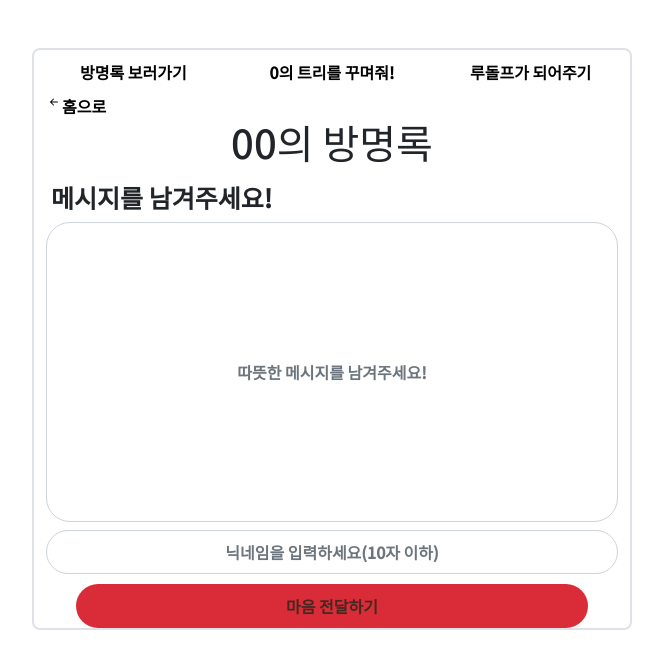
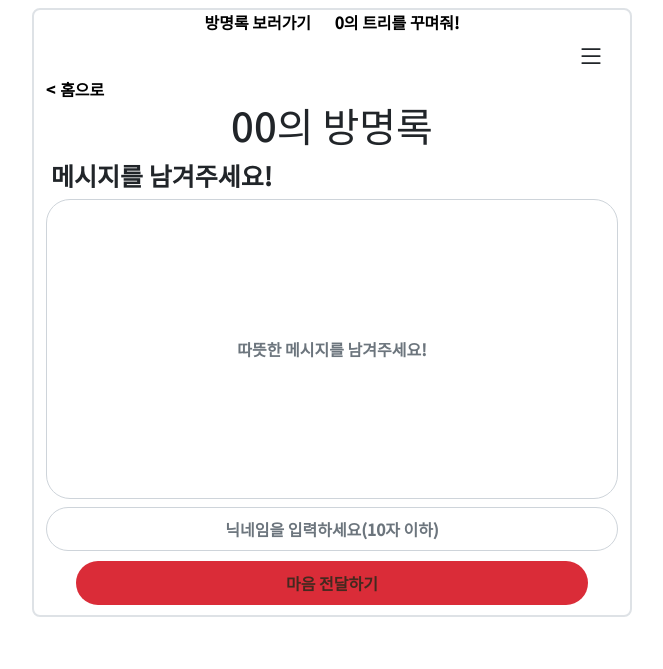
Before and after one commit to Emhaki/Django-project, a Django app: page /posts/create/ in a window 1280 px wide. Shown: the top 669 px of the page, without its empty margins (308-971 px from the left). Run offline with Django 3.2, Linux system fonts and the light colour scheme.

Commit message:
offcanvas 추가

```diff
--- a/first__app/models.py
+++ b/first__app/models.py
@@ -1,4 +1,6 @@
 from django.db import models
+from django.core.validators import MaxLengthValidator, MinLengthValidator
+from django.core.validators import MaxValueValidator, MinValueValidator
 
 # Create your models here.
 
--- a/first__app/static/css/style.css
+++ b/first__app/static/css/style.css
@@ -80,7 +80,7 @@ input:focus {
   border: 5px;
   border-radius: 24px;
   font-weight: bolder;
-  margin-top: 10px;
+  margin: 10px 0px 10px 0px;
   padding: 10px;
   background-color: #da2c38;
   color: #43291f;
@@ -159,7 +159,7 @@ input:focus {
 .line {
   display: flex;
   justify-content: space-evenly;
-  margin-top: 10px;
+  margin: 10px 0px 10px 0px;
 }
 .product {
   border: 2px solid black;
@@ -167,3 +167,12 @@ input:focus {
   width: 140px;
   height: 140px;
 }
+
+/* oduck 링크 */
+#oduck-link {
+  color: black !important;
+  border: 2px solid black !important;
+  border-radius: 16px;
+  width: 140px;
+  height: 140px;
+}
--- a/first__app/templates/posts/base.html
+++ b/first__app/templates/posts/base.html
@@ -23,22 +23,77 @@
     ></script>
     <title>크리스마스</title>
   </head>
-  <body>
+  <body class="d-flex justify-content-center">
     <!-- navbar -->
-
-    <div class="container text-center mt-5" style="width: 600px">
+    <div class="container text-center m-2" style="width: 600px">
       <div class="row border border-2 rounded-3">
+        <div class="">
           <!-- 25일이되면 오픈 -->
-        <a class="col to-index" href="{% url 'posts:index' %}">
+          <a class="to-index" href="{% url 'posts:index' %}">
             방명록 보러가기</a
           >
-        <a class="col to-deco" href="{% url 'posts:main' %}"
+          <a class="to-deco" href="{% url 'posts:main' %}"
             >0의 트리를 꾸며줘!</a
           >
-        <a class="col create-post" href="{% url 'posts:create' %}"
-          >루돌프가 되어주기</a
+          <div class="d-flex justify-content-end">
+            <button
+              class="btn"
+              type="button"
+              data-bs-toggle="offcanvas"
+              data-bs-target="#offcanvasRight"
+              aria-controls="offcanvasRight"
             >
+              {% comment %} 리스트 {% endcomment %}
+              <svg
+                xmlns="http://www.w3.org/2000/svg"
+                width="28"
+                height="28"
+                fill="currentColor"
+                class="bi bi-list"
+                viewBox="0 0 16 16"
+              >
+                <path
+                  fill-rule="evenodd"
+                  d="M2.5 12a.5.5 0 0 1 .5-.5h10a.5.5 0 0 1 0 1H3a.5.5 0 0 1-.5-.5zm0-4a.5.5 0 0 1 .5-.5h10a.5.5 0 0 1 0 1H3a.5.5 0 0 1-.5-.5zm0-4a.5.5 0 0 1 .5-.5h10a.5.5 0 0 1 0 1H3a.5.5 0 0 1-.5-.5z"
+                />
+              </svg>
+            </button>
+          </div>
+          {% comment %} offcanvas 항목 {% endcomment %}
+
+          <div
+            class="offcanvas offcanvas-end"
+            tabindex="-1"
+            id="offcanvasRight"
+            aria-labelledby="offcanvasRightLabel"
+          >
+            <div class="offcanvas-header">
+              <h5 class="offcanvas-title" id="offcanvasRightLabel">
+                내 산타가 되어줘!
+              </h5>
+              <button
+                type="button"
+                class="btn-close"
+                data-bs-dismiss="offcanvas"
+                aria-label="Close"
+              ></button>
+            </div>
+            <div class="offcanvas-body">
+              <div class="d-flex mt-2">내 트리 보러가기</div>
+              <div class="d-flex mt-2">개발자에게 메시지 남기기</div>
+              <div class="d-flex mt-2">로그아웃</div>
+              <div class="d-flex mt-2" id="oduck-link">
+                <a
+                  href="https://e.kakao.com/t/little-chubby-oriduckhoo"
+                  class=""
+                  >카카오톡에서 오리덕후 만나보기</a
+                >
+              </div>
+            </div>
+          </div>
+
           {% block content %} {% endblock %}
+        </div>
       </div>
     </div>
   </body>
--- a/first__app/templates/posts/create.html
+++ b/first__app/templates/posts/create.html
@@ -9,20 +9,8 @@
   <body>
     {% extends 'posts/base.html' %} {% block content %} {% comment %} 홈으로가기
     {% endcomment %}
-    <a class="back-index" href="{% url 'posts:index' %}"
-      ><svg
-        xmlns="http://www.w3.org/2000/svg"
-        width="16"
-        height="16"
-        fill="currentColor"
-        class="bi bi-arrow-left-short"
-        viewBox="0 0 16 16"
-      >
-        <path
-          fill-rule="evenodd"
-          d="M12 8a.5.5 0 0 1-.5.5H5.707l2.147 2.146a.5.5 0 0 1-.708.708l-3-3a.5.5 0 0 1 0-.708l3-3a.5.5 0 1 1 .708.708L5.707 7.5H11.5a.5.5 0 0 1 .5.5z"
-        /></svg
-      >홈으로</a
+    <a class="back-index" href="{% url 'posts:index' %}">
+      < <span style="margin-left: 5px; font-size: 16px">홈으로</span></a
     >
     {% comment %} {% endcomment %}
 
@@ -49,7 +37,9 @@
         id="exampleFormControlInput1"
         required
       />
-      <button type="submit" class="btn button">마음 전달하기</button>
+      <button type="submit" class="button">
+        <div>마음 전달하기</div>
+      </button>
     </form>
     {% endblock %}
   </body>
--- a/first__app/templates/posts/index.html
+++ b/first__app/templates/posts/index.html
@@ -18,7 +18,7 @@
         <h5 class="mb-1">{{ post.title }}</h5>
       </div>
       <div class="mb-1">{{ post.content }}</div>
-      <div><small>{{ post.created_at }}, {{ date }}</small></div>
+      <div><small>{{ post.created_at }}</small></div>
       {% comment %} {<a href="{% url 'posts:edit' post.pk %}"> [수정] </a>
       <a href="{% url 'posts:delete' post.pk %}"> [삭제] </a> {% endcomment %}
     </a>
--- a/first__app/views.py
+++ b/first__app/views.py
@@ -8,15 +8,15 @@ def index(request):
     # 1. DB에서 모든 글을 불러온다.
     posts = Post.objects.all()
 
-    x = dt.datetime.now()
-    date = x.strftime("%Y. %m. %d. %H시. %M분. %S초")
+    # x = dt.datetime.now()
+    # date = x.strftime("%Y. %m. %d. %H시. %M분. %S초")
 
     # time = Post.created_at.get()
 
     # 2. template에 보내준다.
     context = {
         "posts": posts,
-        "date": date,
+        # "date": date,
     }
 
     return render(request, "posts/index.html", context)
@@ -33,7 +33,7 @@ def main(request):
     return render(request, "posts/main.html", context)
 
 
-# 꾸미는 함수
+# 상점
 def deco(request):
     # 재화를 보여주는 함수
     posts = Post.objects.all()
@@ -50,21 +50,10 @@ def create(request):
 
 
 def new(request):
-    # 1. parameter로 날라온 데이터를 받아서
-    title = request.GET.get("title")
-    content = request.GET.get("content")
 
-    # 2. DB에 저장
-    Post.objects.create(
-        title=title,
-        content=content,
-    )
-
-    context = {
-        "title": title,
-        "content": content,
-    }
-    return render(request, "posts/new.html", context)
+    # 굳이 new 페이지로 이동할 필요 없어보여서 redirect로 index로 이동
+    return redirect("posts:index")
+    # return render(request, "posts/new.html", context)
 
 
 def edit(request, pk_):
```
Also changed, not shown: first__app/templates/posts/main.html (+7 -4 lines), README.md, db.sqlite3, first__app/static/css/christmas.png (added). Lines whose indentation alone changed are shown as unchanged.
